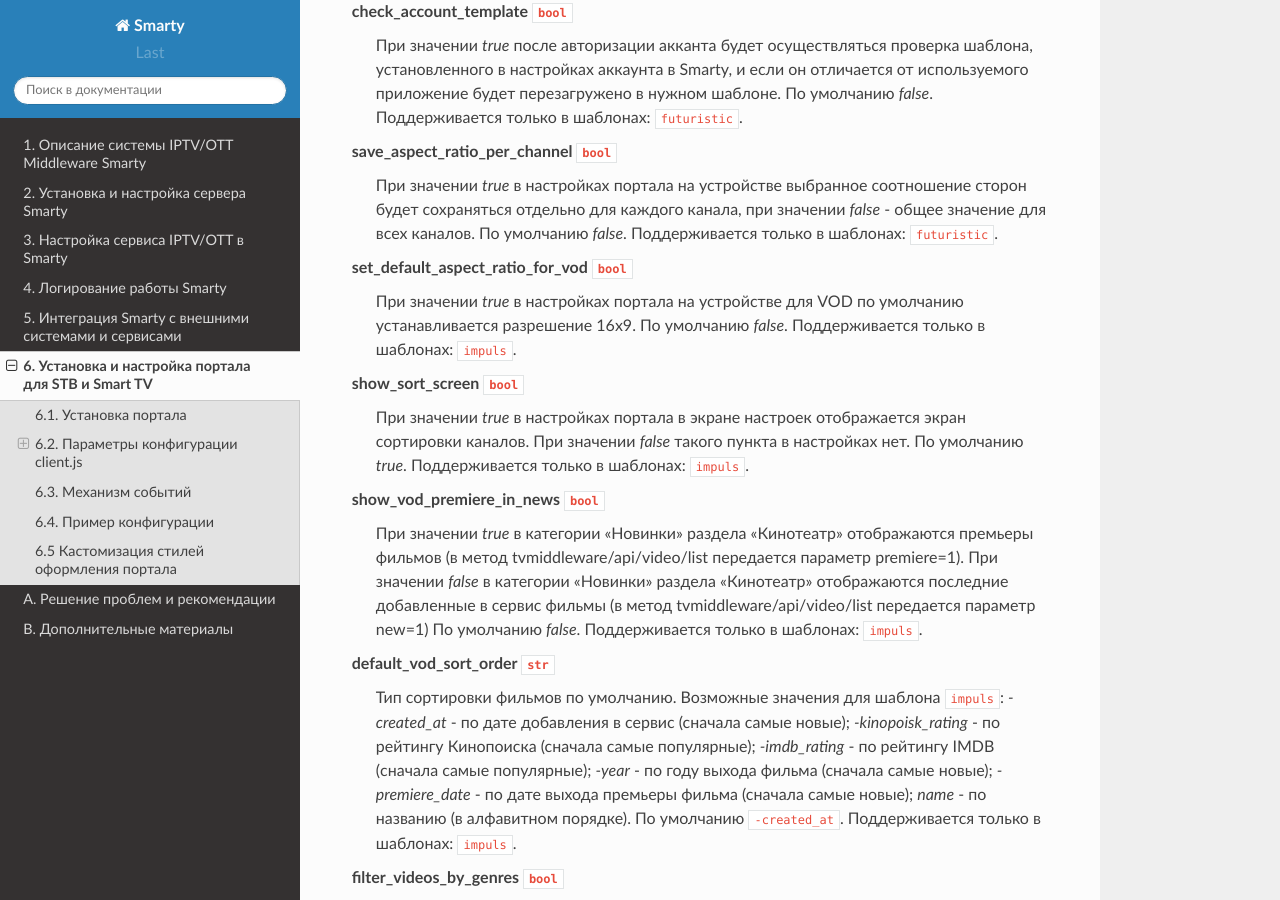
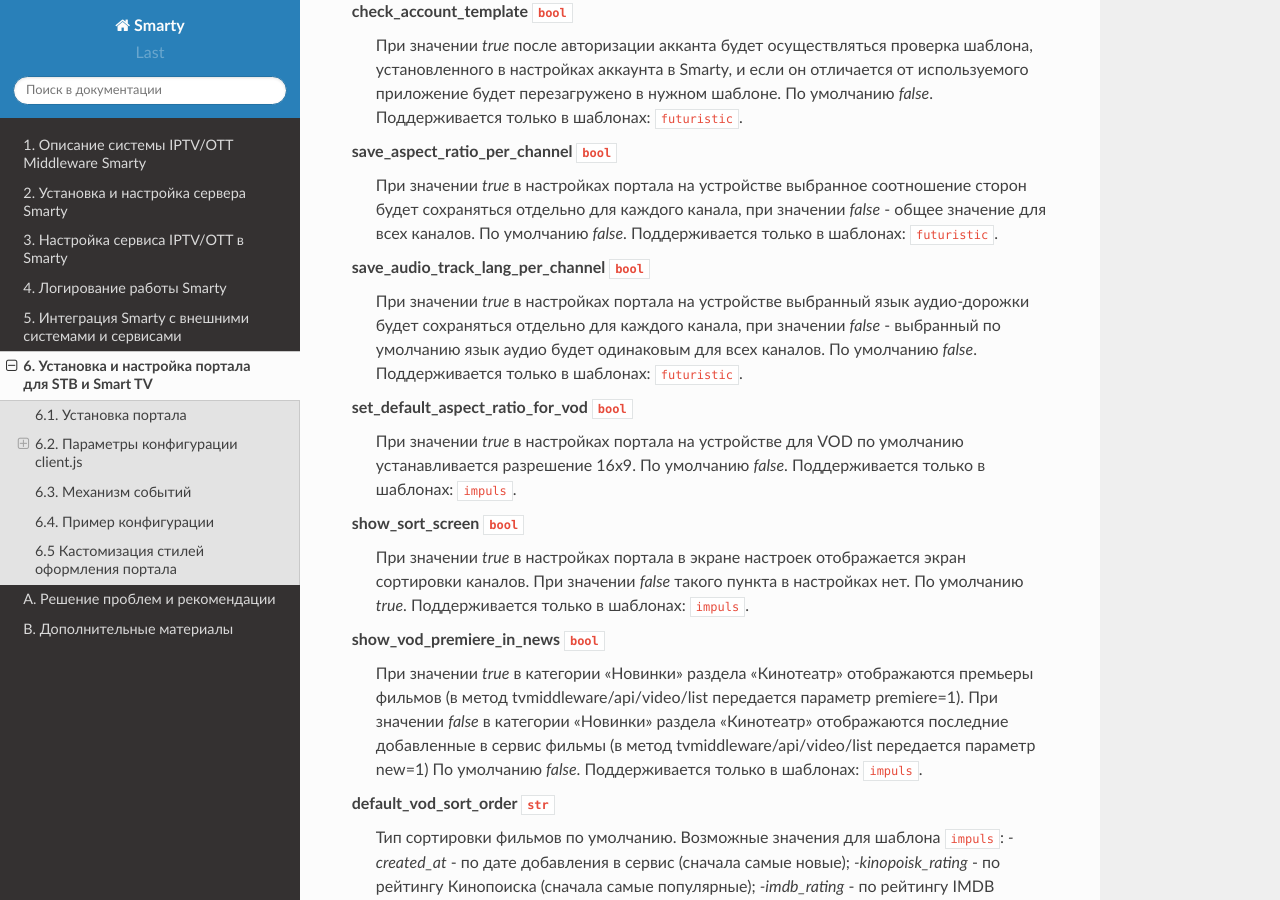
Before and after one commit to sergey-yakovlev/smarty-docs, a Sphinx documentation site: the page built from source/portal_setup.rst, in a window 1280 px wide and 900 px high, scrolled down 7506 px. Built offline with Sphinx 7.4.7 and the Read the Docs theme 2.0.0, drawn with Linux system fonts in a browser that asks for light colours.

Commit message:
save_audio_track_lang_per_channel

```diff
--- a/source/portal_setup.rst
+++ b/source/portal_setup.rst
@@ -370,6 +370,12 @@ save_aspect_ratio_per_channel ``bool``
     По умолчанию *false*.
     Поддерживается только в шаблонах: ``futuristic``.
 
+save_audio_track_lang_per_channel ``bool``
+    При значении *true* в настройках портала на устройстве выбранный язык аудио-дорожки будет сохраняться отдельно
+    для каждого канала, при значении *false* - выбранный по умолчанию язык аудио будет одинаковым для всех каналов.
+    По умолчанию *false*.
+    Поддерживается только в шаблонах: ``futuristic``.
+
 set_default_aspect_ratio_for_vod ``bool``
     При значении *true* в настройках портала на устройстве для VOD по умолчанию устанавливается разрешение 16х9.
     По умолчанию *false*.
```
